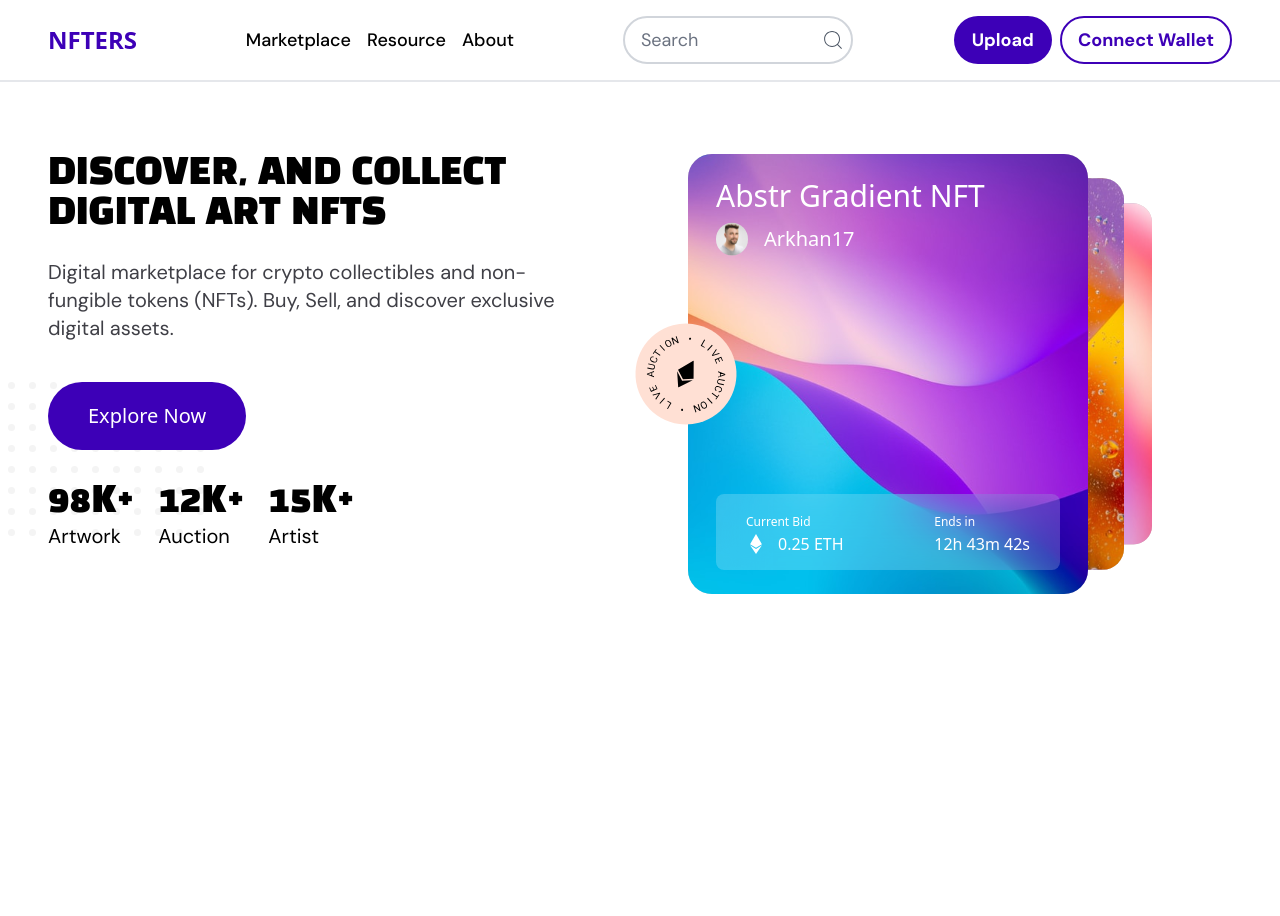
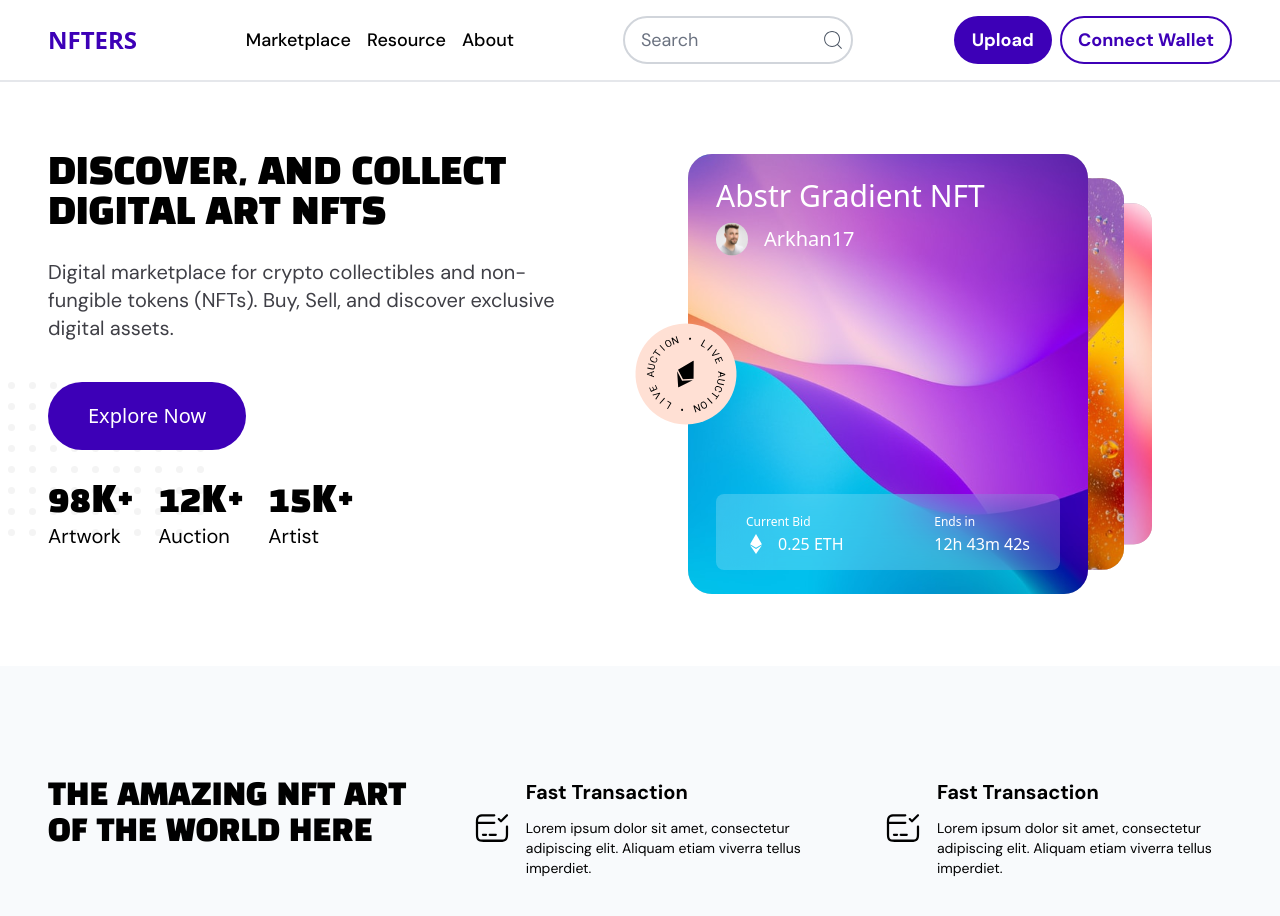
Before and after one commit to UTKUC3NGIZ/website-nft-marketplace, a React (Create React App) app: page / in a window 1280 px wide. Shown: the top 916 px of the page. Before the commit the page ends 800 px from the top, so only its background shows below. Built offline with nearby package versions, Linux system fonts and the light colour scheme.

Commit message:
features laptop size

```diff
--- a/src/App.js
+++ b/src/App.js
@@ -1,11 +1,13 @@
 import Navbar from "./components/Navbar";
 import Hero from "./components/HeroSection";
+import Features from "./components/Features";
 
 function App() {
   return (
     <>
       <Navbar />
       <Hero />
+      <Features />
     </>
   );
 }
--- a/src/components/Features.js
+++ b/src/components/Features.js
@@ -1,7 +1,42 @@
 import React from "react";
+import FastTransaction from "../assets/images/card-tick-1 1.svg";
 
 function Features() {
-  return <div>Features</div>;
+  return (
+    <div className="bg-slate-50 flex flex-row 2xl:px-[120px]  lg:px-12  px-6 py-28">
+      <h2 className="text-3xl font-bhSans mr-16 uppercase">
+        The amazing NFT art of the world here
+      </h2>
+      <div className=" mr-16">
+        <div className="flex">
+          <img src={FastTransaction} alt="" className="mr-4" />
+          <div className="flex flex-col">
+            <h3 className="text-xl font-dmSans font-bold pb-3">
+              Fast Transaction
+            </h3>
+            <p className=" font-normal font-dmSans text-sm">
+              Lorem ipsum dolor sit amet, consectetur adipiscing elit. Aliquam
+              etiam viverra tellus imperdiet.
+            </p>
+          </div>
+        </div>
+      </div>
+      <div className="">
+        <div className="flex">
+          <img src={FastTransaction} alt="" className="mr-4" />
+          <div className="flex flex-col">
+            <h3 className="text-xl font-dmSans font-bold pb-3">
+              Fast Transaction
+            </h3>
+            <p className=" font-normal font-dmSans text-sm">
+              Lorem ipsum dolor sit amet, consectetur adipiscing elit. Aliquam
+              etiam viverra tellus imperdiet.
+            </p>
+          </div>
+        </div>
+      </div>
+    </div>
+  );
 }
 
 export default Features;
--- a/src/components/HeroSection.js
+++ b/src/components/HeroSection.js
@@ -9,7 +9,7 @@ import { FaEthereum } from "react-icons/fa";
 
 function HeroSection() {
   return (
-    <div className="2xl:px-[120px] grid lg:grid-cols-2 xsm:grid-rows-2 grid-rows-none lg:grid-rows-none lg:gap-24 gap-0 xsm:pt-[72px] pt-[42px] lg:px-12  px-6">
+    <div className="2xl:px-[120px] grid lg:grid-cols-2 xsm:grid-rows-2 grid-rows-none lg:grid-rows-none lg:gap-24 gap-0 xsm:py-[72px] py-[42px] lg:px-12  px-6">
       <div className="flex flex-col text-center lg:text-left">
         <h1 className="uppercase font-bhSans xsm:text-4xl text-2xl mb-6">
           Discover, and collect Digital Art NFTs
```
Also changed, not shown: src/assets/images/card-tick-1 1.svg (added).
